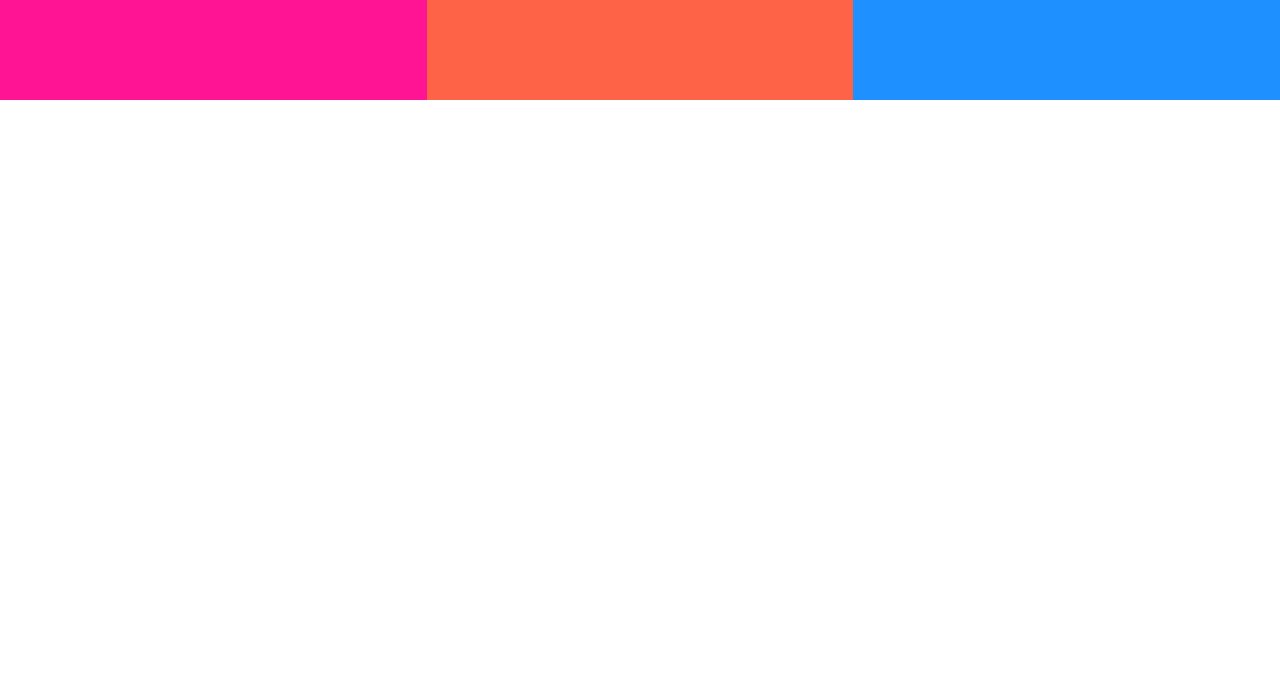
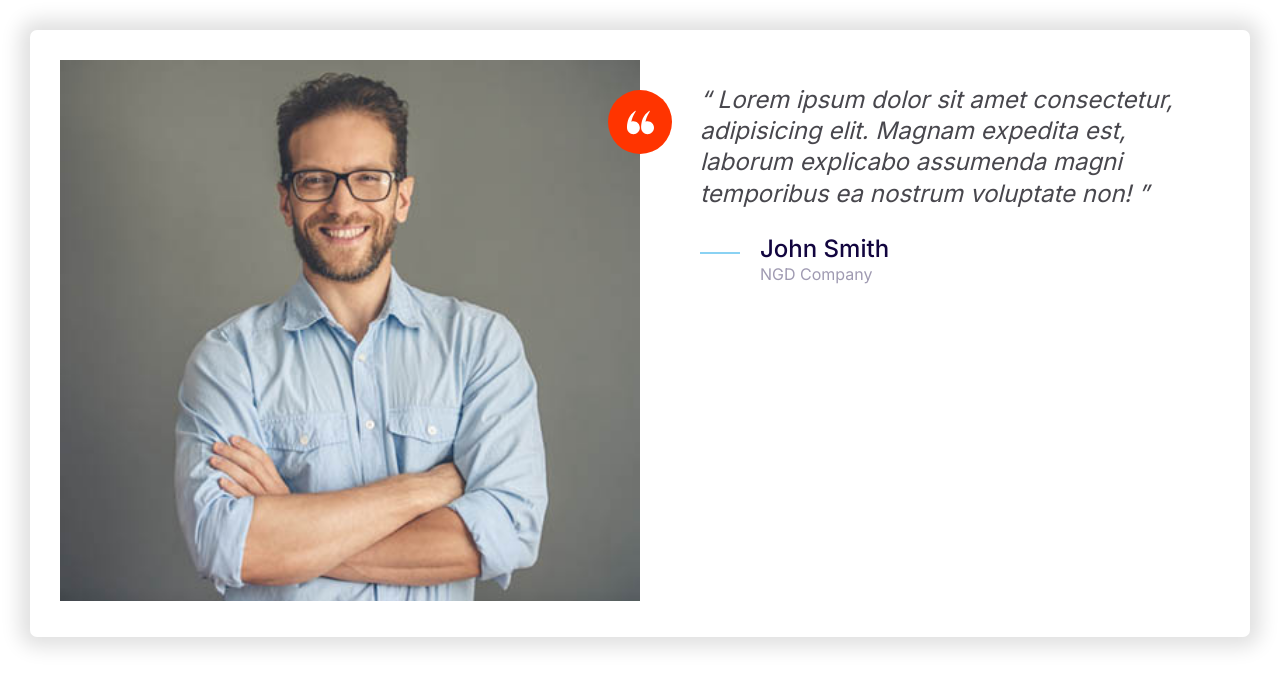
Before and after one commit to GarouTheMonsterHunter/Mahdify, a plain HTML site: page index.html in a window 1280 px wide. Drawn offline with Linux system fonts and the light colour scheme.

Commit message:
testimonial

```diff
--- a/CSS/Styles.css
+++ b/CSS/Styles.css
@@ -174,9 +174,19 @@ a {
     height: 40px;
 }
 
+.icon--small {
+    width: 27px;
+    height: 27px;
+}
+
 .icon--primary {
     fill: var(--color-primary);
 }
+
+.icon--white {
+    fill: white;
+}
+
 
 .icon-container {
     background: #e1e8e9;
@@ -186,6 +196,10 @@ a {
     display: inline-flex;
     justify-content: center;
     align-items: center;
+}
+
+.icon-container--accent {
+    background: var(--color-accent);
 }
 
 /* BUTTONS */
@@ -295,7 +309,7 @@ a {
 
 .card {
     border-radius: 7px;
-    box-shadow: 0 0 20px 10px #d3d3d3;
+    box-shadow: 0 0 20px 10px #e0e0e0;
     overflow: hidden;
 }
 
@@ -464,3 +478,40 @@ a {
         grid-template-columns: repeat(3, 1fr);
     }
 }
+
+/* TESTIMONIAL */
+
+.testimonial {
+    padding: 3rem;
+}
+
+.testimonial__image {
+    position: relative;
+}
+
+.testimonial__image>img {
+    width: 100%;
+}
+
+.testimonial__image>.icon-container {
+    position: absolute;
+    top: 3rem;
+    right: -32px;
+}
+
+.testimonial__card {
+    overflow: visible;
+}
+
+@media screen and (min-width: 768px) {
+
+    .testimonial .quote,
+    .testimonial .quote__author {
+        font-size: 2.4rem;
+    }
+
+    .testimonial .quote {
+        margin-left: 6rem;
+    }
+
+}
--- a/index.html
+++ b/index.html
@@ -13,11 +13,38 @@
     <link rel="stylesheet" href="/CSS/normalize.css" />
     <link rel="stylesheet" href="/CSS/Styles.css" />
   </head>
-  <body>
-    <div class="grid grid--1x3">
-      <div style="height: 100px; background: deeppink"></div>
-      <div style="height: 100px; background: tomato"></div>
-      <div style="height: 100px; background: dodgerblue"></div>
+  <body style="padding: 3rem">
+    <div class="card testimonial testimonial__card">
+      <div class="grid grid--1x2">
+        <div class="testimonial__image">
+          <img src="/images/testimonial.jpg" alt="random mf smiling" />
+          <span class="icon-container icon-container--accent">
+            <svg class="icon icon--white icon--small">
+              <use xlink:href="/images/sprite.svg#quotes"></use>
+            </svg>
+          </span>
+        </div>
+        <blockquote class="quote">
+          <p class="quote__text">
+            Lorem ipsum dolor sit amet consectetur, adipisicing elit. Magnam
+            expedita est, laborum explicabo assumenda magni temporibus ea
+            nostrum voluptate non!
+          </p>
+          <footer>
+            <div class="media">
+              <div class="media__image">
+                <svg class="icon icon--primary quote__line">
+                  <use xlink:href="/images/sprite.svg#line"></use>
+                </svg>
+              </div>
+              <div class="media__body">
+                <h3 class="media__title quote__author">John Smith</h3>
+                <p class="quote__company">NGD Company</p>
+              </div>
+            </div>
+          </footer>
+        </blockquote>
+      </div>
     </div>
   </body>
 </html>
```
Also changed, not shown: images/logo.svg (added), images/testimonial.jpg (added), 1 other file.
